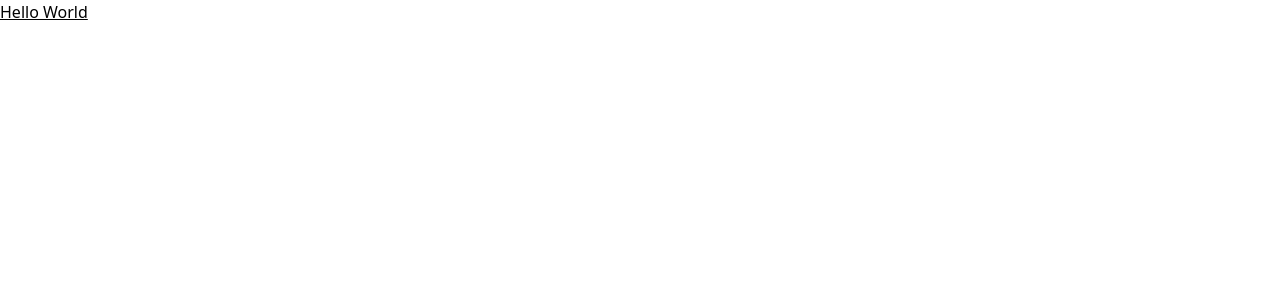
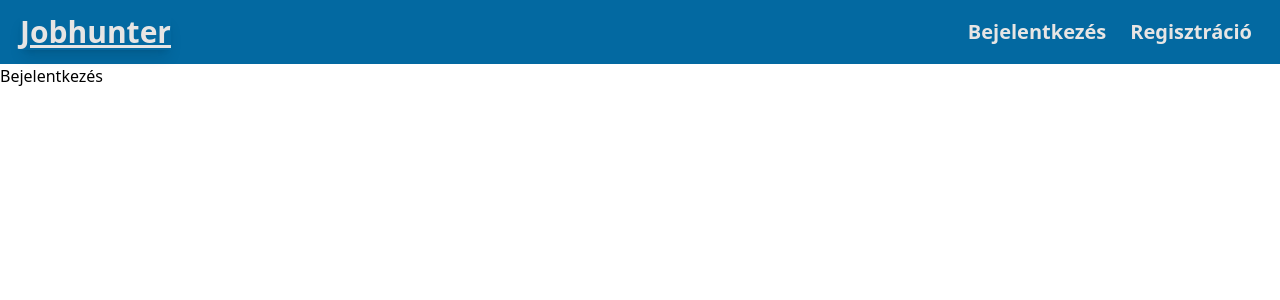
Before and after one commit to laszlosimon98/react-bead-2-jobhunter, a React (Vite) app in the folder client/: page /login in a window 1280 px wide. Shown: the top 300 px of the page. Built offline with nearby package versions, Linux system fonts and the light colour scheme.

Commit message:
Added Menu

```diff
--- a/client/package.json
+++ b/client/package.json
@@ -23,7 +23,6 @@
     "@typescript-eslint/parser": "^7.2.0",
     "@vitejs/plugin-react": "^4.2.1",
     "autoprefixer": "^10.4.19",
-    "daisyui": "^4.11.1",
     "eslint": "^8.57.0",
     "eslint-plugin-react-hooks": "^4.6.0",
     "eslint-plugin-react-refresh": "^0.4.6",
--- a/client/src/App.tsx
+++ b/client/src/App.tsx
@@ -1,5 +1,22 @@
+import { BrowserRouter, Route, Routes } from "react-router-dom";
+import Layout from "./layout/Layout";
+import Home from "./home/Home";
+import Register from "./auth/Register";
+import Login from "./auth/Login";
+
 function App() {
-  return <h1 className="underline">Hello World</h1>;
+  return (
+    <BrowserRouter>
+      <Layout>
+        <Routes>
+          <Route path="/" element={<Home />} />
+          <Route path="/register" element={<Register />} />
+          <Route path="/login" element={<Login />} />
+          <Route path="*" element={<Home />} />
+        </Routes>
+      </Layout>
+    </BrowserRouter>
+  );
 }
 
 export default App;
--- /dev/null
+++ b/client/src/auth/Login.tsx
@@ -0,0 +1,11 @@
+import { ReactElement } from "react";
+
+const Login = (): ReactElement => {
+  return (
+    <>
+      <h2>Bejelentkezés</h2>
+    </>
+  );
+};
+
+export default Login;
--- /dev/null
+++ b/client/src/auth/Register.tsx
@@ -0,0 +1,11 @@
+import { ReactElement } from "react";
+
+const Register = (): ReactElement => {
+  return (
+    <>
+      <h2>Regisztráció</h2>
+    </>
+  );
+};
+
+export default Register;
--- /dev/null
+++ b/client/src/home/Home.tsx
@@ -0,0 +1,11 @@
+import { ReactElement } from "react";
+
+const Home = (): ReactElement => {
+  return (
+    <>
+      <h2>Home</h2>
+    </>
+  );
+};
+
+export default Home;
--- /dev/null
+++ b/client/src/layout/Layout.tsx
@@ -0,0 +1,13 @@
+import { PropsWithChildren, ReactElement } from "react";
+import Menu from "../menu/Menu";
+
+const Layout = ({ children }: PropsWithChildren): ReactElement => {
+  return (
+    <>
+      <Menu />
+      {children}
+    </>
+  );
+};
+
+export default Layout;
--- /dev/null
+++ b/client/src/menu/Company.tsx
@@ -0,0 +1,37 @@
+import { ReactElement } from "react";
+
+const Company = (): ReactElement => {
+  const items = [
+    {
+      title: "Álláshirdetések",
+      path: "",
+    },
+    {
+      title: "Profilom",
+      path: "",
+    },
+    {
+      title: "Álláshirdetés hozzáadása",
+      path: "",
+    },
+    {
+      title: "Kijelentkezés",
+      path: "",
+    },
+  ];
+
+  return (
+    <>
+      {items.map((item, idx) => (
+        <li
+          key={idx}
+          className="text-stone-200 text-xl font-bold cursor-pointer hover:text-stone-300 focus:text-stone-300"
+        >
+          {item.title}
+        </li>
+      ))}
+    </>
+  );
+};
+
+export default Company;
--- /dev/null
+++ b/client/src/menu/Employee.tsx
@@ -0,0 +1,33 @@
+import { ReactElement } from "react";
+
+const Employee = (): ReactElement => {
+  const items = [
+    {
+      title: "Álláshirdetések",
+      path: "",
+    },
+    {
+      title: "Profilom",
+      path: "",
+    },
+    {
+      title: "Kijelentkezés",
+      path: "",
+    },
+  ];
+
+  return (
+    <>
+      {items.map((item, idx) => (
+        <li
+          key={idx}
+          className="text-stone-200 text-xl font-bold cursor-pointer hover:text-stone-300 focus:text-stone-300"
+        >
+          {item.title}
+        </li>
+      ))}
+    </>
+  );
+};
+
+export default Employee;
--- /dev/null
+++ b/client/src/menu/Logout.tsx
@@ -0,0 +1,30 @@
+import { ReactElement } from "react";
+import { Link } from "react-router-dom";
+
+const Logout = (): ReactElement => {
+  const items = [
+    {
+      title: "Bejelentkezés",
+      path: "/login",
+    },
+    {
+      title: "Regisztráció",
+      path: "/register",
+    },
+  ];
+
+  return (
+    <>
+      {items.map((item, idx) => (
+        <li
+          key={idx}
+          className="text-stone-200 text-xl font-bold cursor-pointer hover:text-stone-300 focus:text-stone-300"
+        >
+          <Link to={item.path}>{item.title}</Link>
+        </li>
+      ))}
+    </>
+  );
+};
+
+export default Logout;
--- /dev/null
+++ b/client/src/menu/Menu.tsx
@@ -0,0 +1,33 @@
+import { ReactElement, useState } from "react";
+import Logout from "./Logout";
+import Employee from "./Employee";
+import Company from "./Company";
+import { Link } from "react-router-dom";
+
+type userStatus = "logout" | "employee" | "company";
+
+const Menu = (): ReactElement => {
+  const [status, setStatus] = useState<userStatus>("logout");
+
+  return (
+    <header className="bg-sky-700 flex items-center justify-between px-5 h-16 w-full">
+      <h1 className="font-bold underline text-3xl text-stone-200 shadow-lg">
+        <Link to="/">Jobhunter</Link>
+      </h1>
+
+      <nav>
+        <ul className="flex justify-end items-center gap-6 pr-2">
+          {status === "logout" ? (
+            <Logout />
+          ) : status === "employee" ? (
+            <Employee />
+          ) : (
+            <Company />
+          )}
+        </ul>
+      </nav>
+    </header>
+  );
+};
+
+export default Menu;
```
Also changed, not shown: client/.eslintrc.cjs, 2 other files (tests, documents, lock files or other folders).
